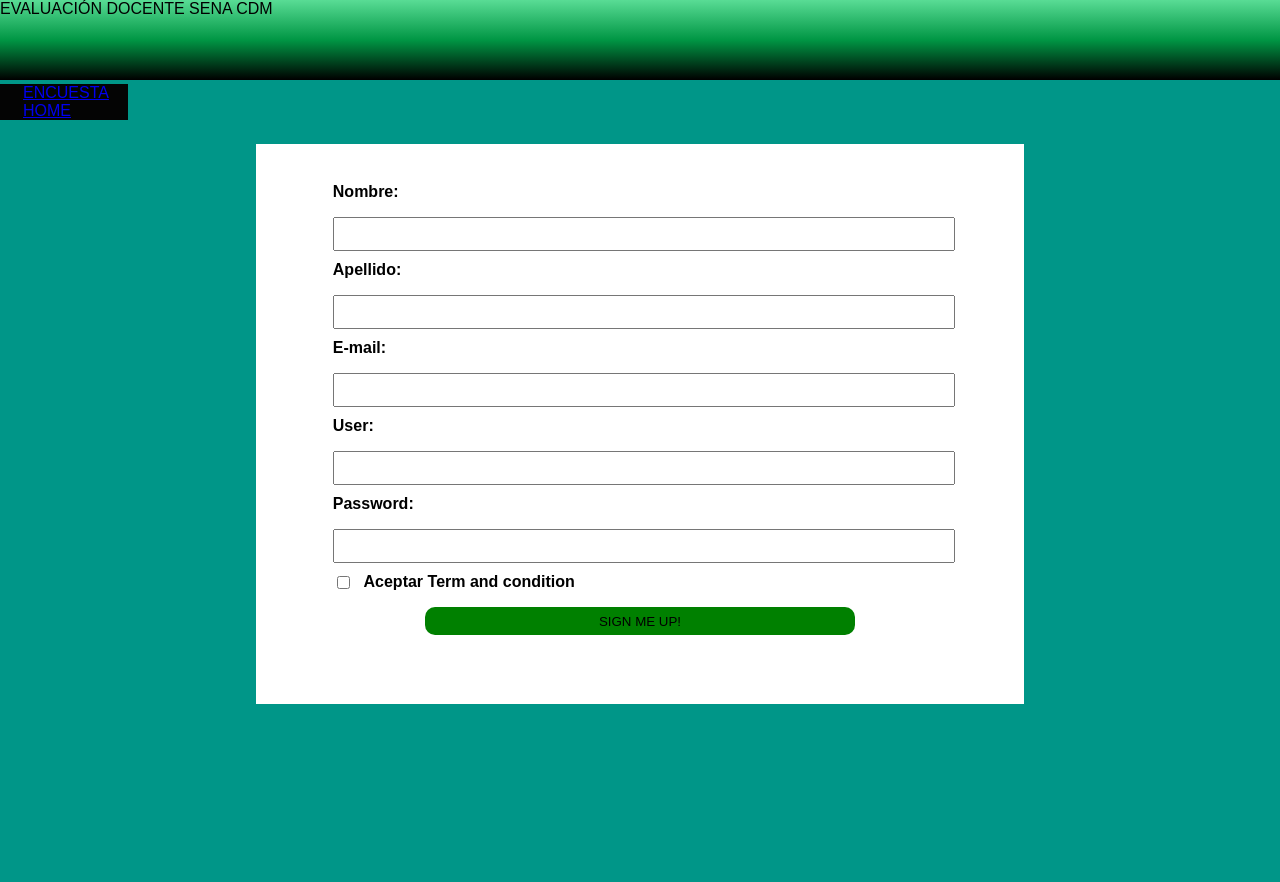
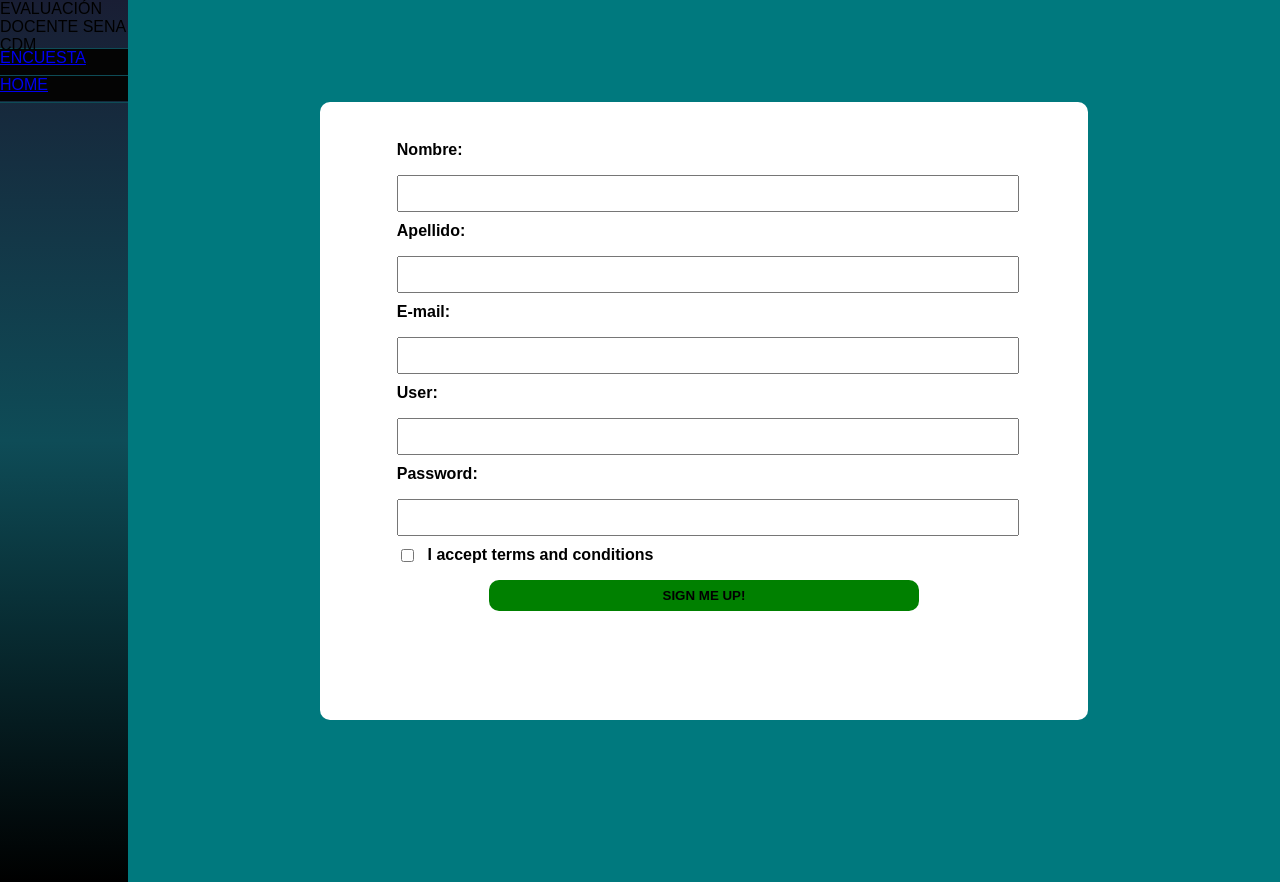
Before and after one commit to SenaProject/EvaluacionDocente, a website: page public_html/registro.html in a window 1280 px wide. Before the commit the page ends 800 px from the top, so only its background shows below. Drawn offline with Linux system fonts and the light colour scheme.

Commit message:
change code

```diff
--- a/public_html/css/style.css
+++ b/public_html/css/style.css
@@ -9,50 +9,65 @@ and open the template in the editor.
 */
 html, body{
     width: 100%;
-    height: 100%;
+    height: 105%;
     margin: 0;
-    background: #009688;
-        font-family: sans-serif;
+    background: #00797e;
+    font-family: sans-serif;
 }
 header{
-    width: 100%;
-    height: 10%;
-    background:linear-gradient(#59dc95,#009644,black);
+    float: left;
+    width: 10%;
+    height: 100%;
+    background:linear-gradient(#191e34,#0e4c57,black);
 }
 
 nav{
-    width: 10%;
+       width: 100%;
+    height: 6%;
     background: #040404;
     margin-top: 2.8%;
 }
 .title{
     width: 100%;
-    height: 60%;
+    height: 5%;
 }
 
 .menu{
     width: 100%;
-    height: 40%;
+    height: 98%;
 }
 
 .menu ul{
-    width: 100%;
-    padding-left: 16%;
+        width: 100%;
+    height: 100%;
+    padding-left: 0;
+    margin: 0;
 }
 
 .menu ul li{
+   border-top: solid 1px #0e4c57;
     list-style-type: none;
-    /*float: left;*/
+    /* float: left; */
     width: 100%;
-    margin-left: 2%;
+    height: 50%;
+    margin-left: 0;
 }
+
+.link{
+     width: 100%;
+    height: 100%;
+}
+
+
 .content{
-    margin: 5% auto;
+    margin: 8% 15%;
     width: 60%;
     height: 70%;
     background: white;
     font-family: sans-serif;
     font-weight: 700;
+    border-radius: 10px;
+    float: left;
 }
 
 section{
@@ -93,10 +108,11 @@ section{
     width: 100%;
     margin: 0 auto;
     height: 100%;
+    font-weight: 700;
 }
 
 .boton:hover{
     background-color: #0e690e;
     color: white;
-
+    font-weight: 700;
 }
--- a/public_html/registro.html
+++ b/public_html/registro.html
@@ -17,8 +17,9 @@ and open the template in the editor.
            <nav>
                <div class="menu">
                    <ul>
-                       <li><a href="encuesta">ENCUESTA</a></li>
-                       <li><a href="index.html">HOME</a></li>
+                       <li><a class="link" href="encuesta">ENCUESTA</a></li>
+                       <li><a class="link"  href="index.html">HOME</a></li>
+                       <li></li>
                    </ul>
                </div>
            </nav>
@@ -35,7 +36,7 @@ and open the template in the editor.
             <div class="cajastexto"><input type="text" class="texbox"></div>
             <div class="label"><p>Password:</p></div>
             <div class="cajastexto"><input type="text" class="texbox"></div>
-            <div class="cajacheck"><input type="checkbox" class="check"><div class="labelcheck"><p>Aceptar Term and condition</p></div></div>
+            <div class="cajacheck"><input type="checkbox" class="check"><div class="labelcheck"><p>  I accept terms and conditions</p></div></div>
             <div class="botonenviar"><input type="submit" class="boton" value="SIGN ME UP!"></div>
         </section>
         </div>
```
